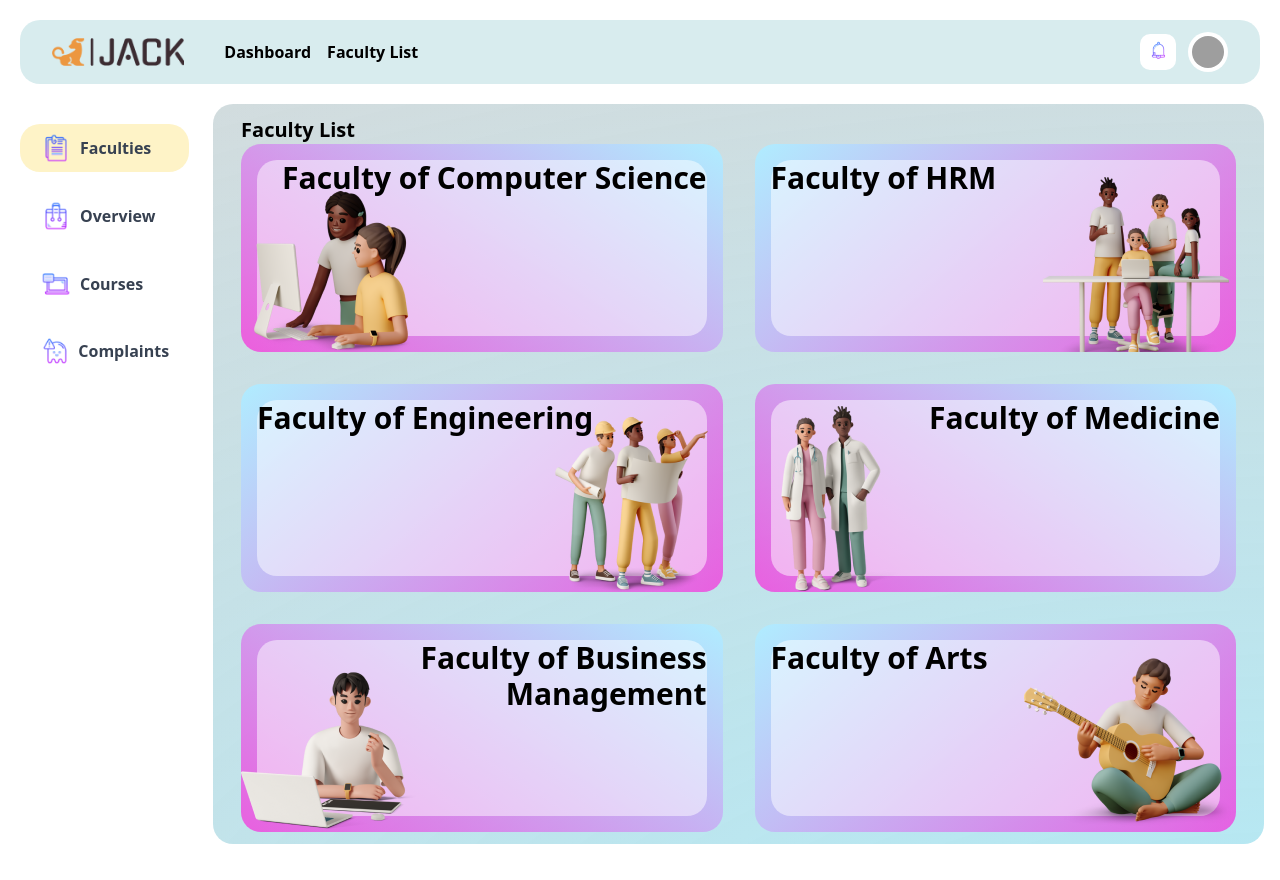
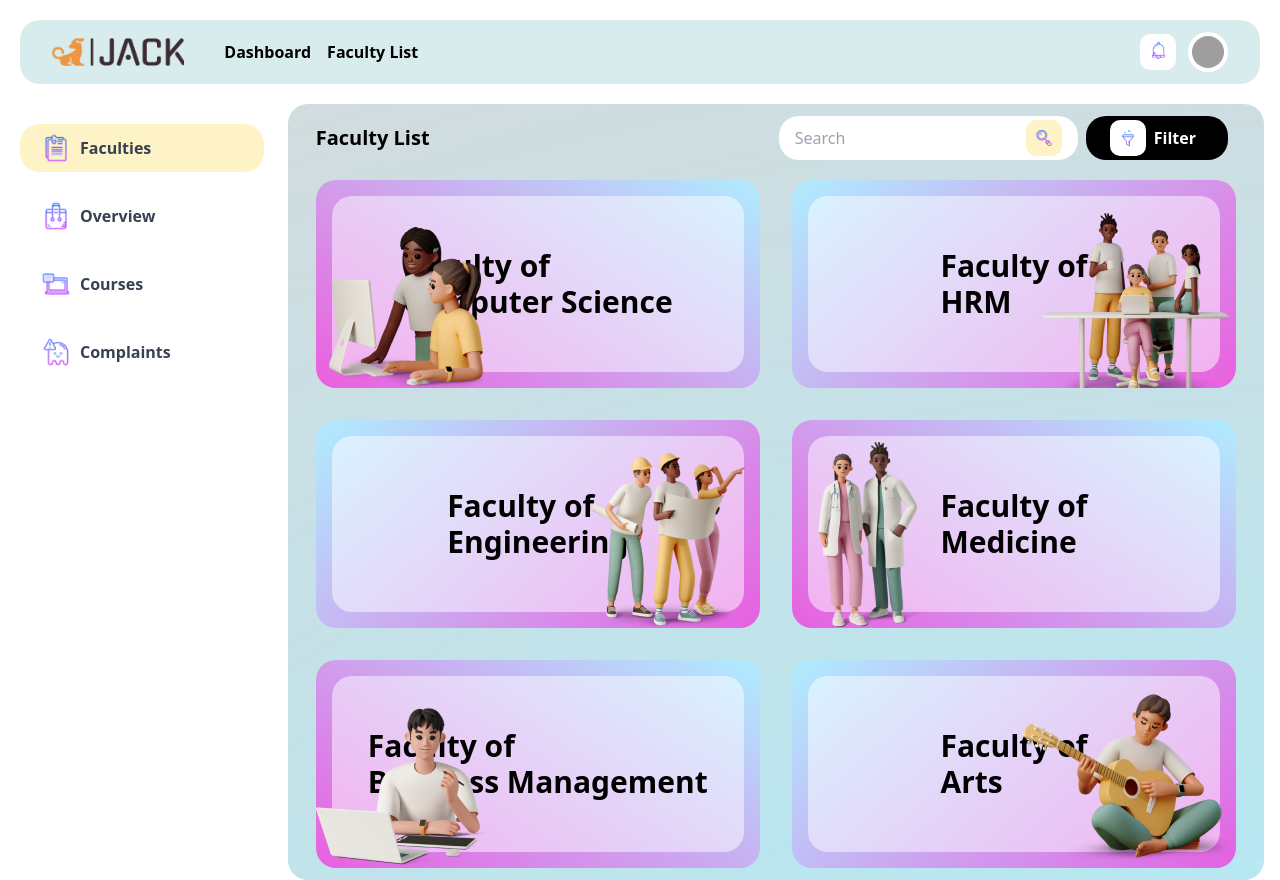
Before and after one commit to rajitha-00/expernrtic-dashboard, a React (Create React App) app: page /faculties in a window 1280 px wide. Before the commit the page ends 844 px from the top, so only its background shows below. Built offline with nearby package versions, Linux system fonts and the light colour scheme; grey boxes are pictures that could not be loaded.

Commit message:
faculties done

```diff
--- a/src/components/FacList.jsx
+++ b/src/components/FacList.jsx
@@ -1,50 +1,58 @@
 import React from 'react';
 import FacultyCardLeft from './faculty/FacultyCardLeft';
 import FacultyCardRight from './faculty/FacultyCardRight';
-
-const faculties = [
-    {id:1, imgUrl: './cs.png', faculty: 'Faculty of Computer Science'},
-    {id:2, imgUrl: './hrm.png', faculty: 'Faculty of HRM'},
-    {id:3, imgUrl: './eng.png', faculty: 'Faculty of Engineering'},
-    {id:4, imgUrl: './doc.png', faculty: 'Faculty of Medicine'},
-    {id:5, imgUrl: './mgr.png', faculty: 'Faculty of Business Management'},
-    {id:6, imgUrl: './music.png', faculty: 'Faculty of Arts'},
-];
 
 
 const FacList = () => {
 
   return (
     <>
-      <div className="main-paper w-[85%] mt-5 ml-5 px-7 py-3">
-        <h1 className='text-xl font-semibold'>Faculty List</h1>
+      <div className="main-paper w-4/5 mt-5 ml-5 px-7 py-3">
+        <div className="flex justify-between items-center">
+
+            <h1 className='text-xl font-semibold'>Faculty List</h1>
+            <div className="flex ">
+                <div className="search flex bg-white  items-center px-4 rounded-[20px]">
+                    <input type="text" placeholder='Search' className='serch box active:border-none' />
+                    <div className="icon bg-amber-100 rounded-[10px] p-2">
+                        <img src="./search.png" alt="" />
+                    </div>
+                </div>
+                <div className="filter items-center mx-2 flex bg-black px-6 py-1 rounded-[20px]">
+                    <div className="icon bg-white rounded-[10px] p-2">
+                        <img src="./filter.png" alt="" />
+                    </div>
+                    <h2 className='text-white font-semibold px-2'>Filter</h2>
+                </div>
+            </div>
+        </div>
 
 
-        <div className="grid grid-cols-1 md:grid-cols-2 gap-8">
+        <div className="grid grid-cols-1 md:grid-cols-2 gap-8 mt-5">
 
             <FacultyCardLeft
                 imgUrl="./cs.png"
-                faculty="Faculty of Computer Science"
+                faculty="Computer Science"
             />
             <FacultyCardRight
                 imgUrl="./hrm.png"
-                faculty="Faculty of HRM"
+                faculty="HRM"
             />
             <FacultyCardRight
                 imgUrl="./eng.png"
-                faculty="Faculty of Engineering"
+                faculty="Engineering"
             />
             <FacultyCardLeft
                 imgUrl="./doc.png"
-                faculty="Faculty of Medicine"
+                faculty="Medicine"
             />
             <FacultyCardLeft
                 imgUrl="./mgr.png"
-                faculty="Faculty of Business Management"
+                faculty="Business Management"
             />
             <FacultyCardRight
                 imgUrl="./music.png"
-                faculty="Faculty of Arts"
+                faculty="Arts"
             />
 
         </div>
--- a/src/components/SidebarFaculties.jsx
+++ b/src/components/SidebarFaculties.jsx
@@ -12,7 +12,7 @@ const SidebarFaculties = () => {
     return (
 
       <>
-      <div className="relative  mx-1 mt-5">
+      <div className="relative w-1/5  mx-1 mt-5">
           <div>
           {sideBarFac.map((button, index) => (
               <SidebarButton
--- a/src/components/faculty/FacultyCardLeft.jsx
+++ b/src/components/faculty/FacultyCardLeft.jsx
@@ -5,8 +5,8 @@ const FacultyCardLeft = (props) => {
     <>
       <div className="left-card flex h-52 relative bg-gray-200 p-4">
         <img src={props.imgUrl} className='absolute left-0 bottom-0' alt="" />
-        <div className="glassCard w-full">
-            <h1 className='text-3xl font-semibold text-right'>{props.faculty}</h1>
+        <div className="glassCard w-full flex items-center justify-center">
+            <h1 className='text-3xl font-semibold text-start'>Faculty of <br/>{props.faculty}</h1>
         </div>
       </div>
     </>
--- a/src/components/faculty/FacultyCardRight.jsx
+++ b/src/components/faculty/FacultyCardRight.jsx
@@ -4,8 +4,10 @@ const FacultyCardRight = (props) => {
   return (
     <>
       <div className="right-card relative flex h-52 bg-gray-200 p-4 justify-between">
-        <div className="glassCard w-full items-center justify-center">
-            <h1 className='text-3xl text-left font-semibold'>{props.faculty}</h1>
+        <div className="glassCard flex w-full items-center justify-center">
+          <div>
+            <h1 className='text-3xl text-start font-semibold'>Faculty of <br/>{props.faculty}</h1>
+          </div>
         </div>
 
           <img src={props.imgUrl} className='absolute right-0 bottom-0' alt="" />
--- a/src/views/Faculties.jsx
+++ b/src/views/Faculties.jsx
@@ -6,8 +6,12 @@ const Faculties = () => {
   return (
     <>
       <div className="flex mx-auto max-w-[1800px] px-4">
-        <SidebarFaculties/>
-        <FacList/>
+        <SidebarFaculties
+        className="w-1/3"
+        />
+        <FacList
+        className="w-2/3"
+        />
       </div>
     </>
   )
```
